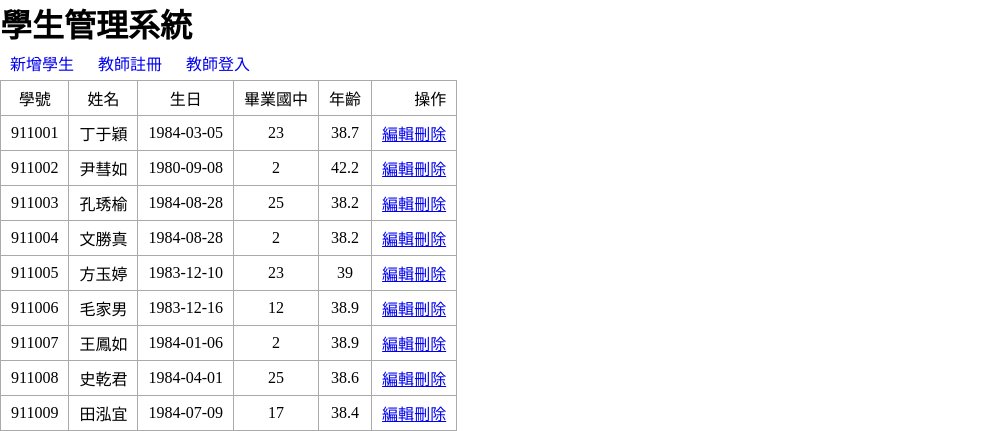
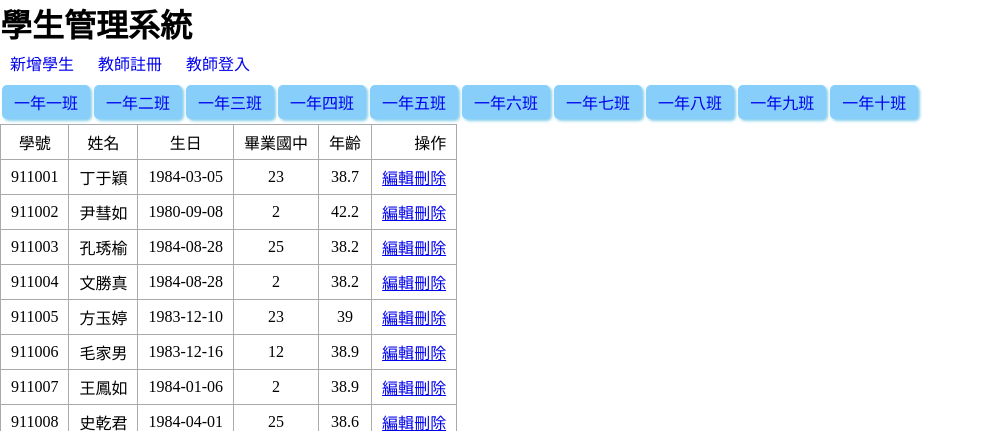
Before and after one commit to mackliu/1112-PHP-MYSQL, a PHP site: page / in a window 1280 px wide. Shown: the top 431 px of the page, without its empty margins (0-985 px from the left). Run offline with PHP 8.4, Linux system fonts and the light colour scheme; data comes from the database, SQL or seed files in the repository.

Commit message:
首頁增加分班級顯示功能

```diff
--- a/index.php
+++ b/index.php
@@ -12,20 +12,52 @@
 $dsn="mysql:host=localhost;charset=utf8;dbname=school";
 $pdo=new PDO($dsn,'root','');
 
-//建立撈取學生資料的語法，限制只撈取前20筆
-$sql="SELECT * FROM `students` LIMIT 20";
+if(isset($_GET['code'])){
+    $sql="SELECT `students`.`id` as 'id' ,
+                `students`.`school_num` as '學號',
+                 `students`.`name` as '姓名',
+                 `students`.`birthday` as '生日',
+                 `students`.`graduate_at` as '畢業國中'
+          FROM `class_student`,`students`
+          WHERE `class_student`.`school_num`=`students`.`school_num` &&
+                `class_student`.`class_code`='{$_GET['code']}'";
+}else{
+    //建立撈取學生資料的語法，限制只撈取前20筆
+    $sql="SELECT `students`.`id` as 'id' ,
+                 `students`.`school_num` as '學號',
+                 `students`.`name` as '姓名',
+                 `students`.`birthday` as '生日',
+                 `students`.`graduate_at` as '畢業國中'
+          FROM `students` LIMIT 20";
+}
 
 //執行SQL語法，並從資料庫取回全部符合的資料，加上PDO::FETCH_ASSOC表示只需回傳帶有欄位名的資料
 $rows=$pdo->query($sql)->fetchAll(PDO::FETCH_ASSOC);
+
 ?>
 </head>
 <body>
+<!-- <pre>
+   <?php //print_r($rows);?> ;
+</pre> -->
 <h1>學生管理系統</h1>
 <nav>
     <a href="add.php">新增學生</a>
     <a href="reg.php">教師註冊</a>
     <a href="login.php">教師登入</a>
 
+</nav>
+<nav>
+<ul class="class-list">
+<?php
+    //從`classes`資料表中撈出所有的班級資料並在網頁上製作成下拉選單的項目
+    $sql="SELECT `id`,`code`,`name` FROM `classes`";
+    $classes=$pdo->query($sql)->fetchAll(PDO::FETCH_ASSOC);
+    foreach($classes as $class){
+        echo "<li><a href='?code={$class['code']}'>{$class['name']}</a></li>";
+    }
+?>
+</ul>
 </nav>
 <!--根據status來顯示回應-->
 <?php
@@ -57,13 +89,13 @@ if(isset($_GET['status'])){
 <?php
 //使用迴圈來顯示每一位學生的資料
 foreach($rows as $row){
-    $age=round((strtotime('now')-strtotime($row['birthday']))/(60*60*24*365),1);
+    $age=round((strtotime('now')-strtotime($row['生日']))/(60*60*24*365),1);
 
  echo "<tr>";
- echo "<td>{$row['school_num']}</td>";
- echo "<td>{$row['name']}</td>";
- echo "<td>{$row['birthday']}</td>";
- echo "<td>{$row['graduate_at']}</td>";
+ echo "<td>{$row['學號']}</td>";
+ echo "<td>{$row['姓名']}</td>";
+ echo "<td>{$row['生日']}</td>";
+ echo "<td>{$row['畢業國中']}</td>";
  echo "<td>{$age}</td>";
  echo "<td>";
  //加上連結將頁面導向edit.php，同時以GET方式將學生資料的id傳遞到edit.php
--- a/style.css
+++ b/style.css
@@ -26,3 +26,23 @@ nav a:hover{
     padding:5px 10px;
     text-decoration: underline;
 }
+
+.class-list{
+   display: flex;
+   list-style-type: none;
+   margin:5px 0;
+}
+nav ul.class-list li a{
+    padding:5px 12px;
+    margin:0 2px;
+    border-radius:5px;
+    background-color: lightskyblue;
+    box-shadow: 2px 2px 3px skyblue;
+    text-decoration: none;
+}
+ .class-list li a:hover{
+    background-color: blue;
+    color:white;
+    font-weight: bolder;
+    text-decoration: underline;
+}
```
